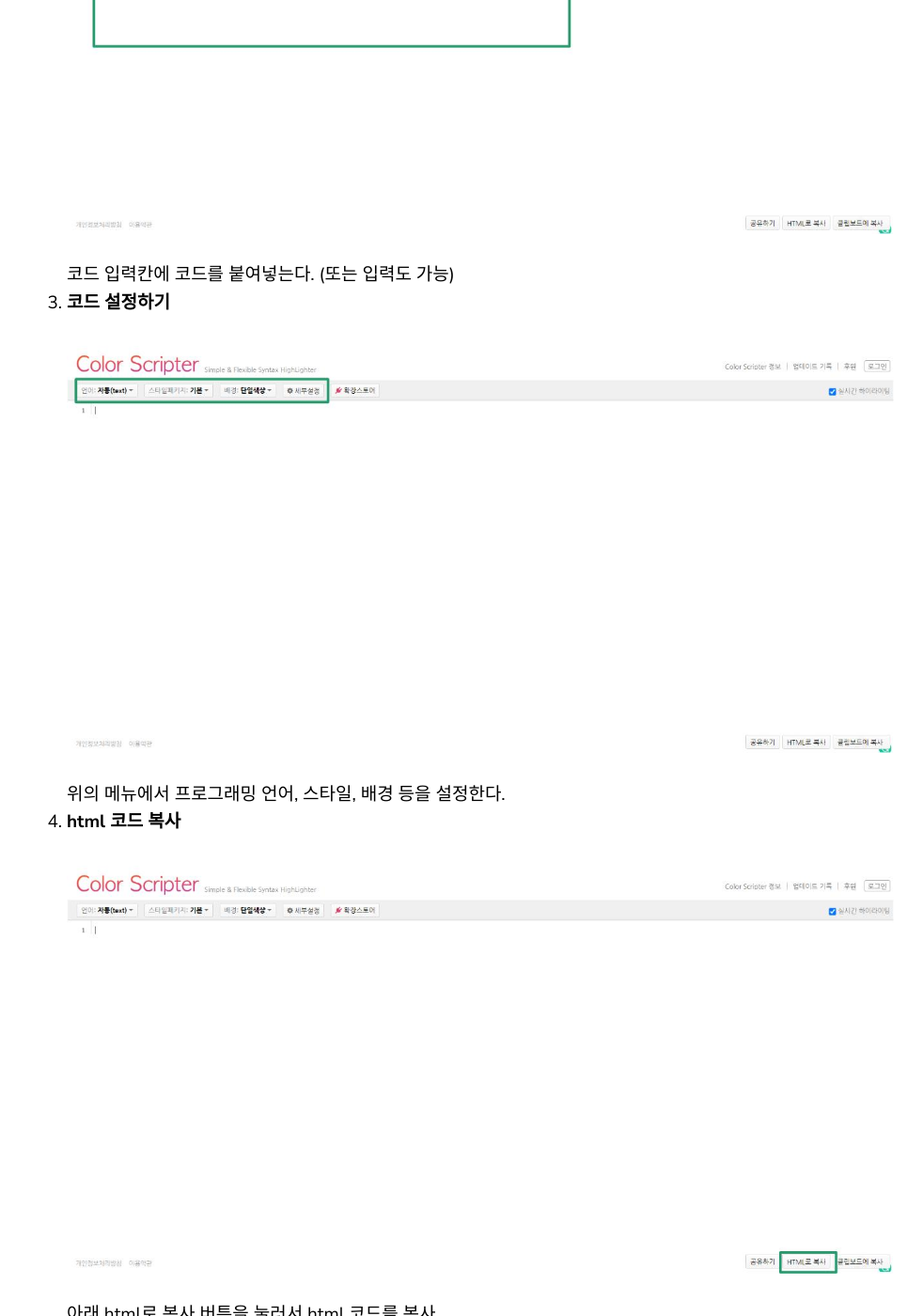
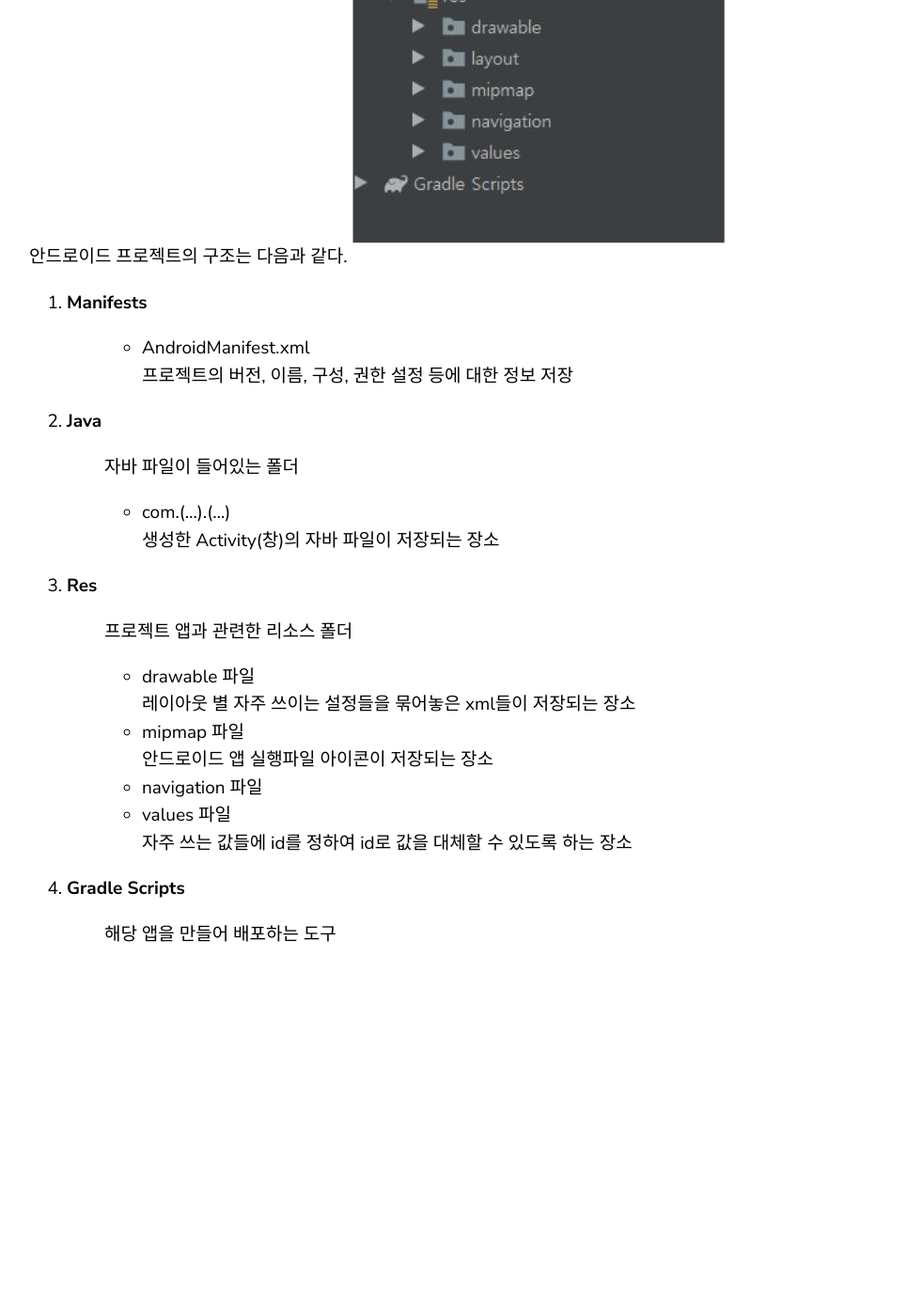
Before and after one commit to ytw060309/blog, a Jekyll site: the page built from _posts/2020-06-14-6안드로이드 프로젝트 구조.markdown, in a window 1280 px wide and 1400 px high, scrolled down 964 px. Shown: the whole window at 94% size, without its empty margins (149-1131 px from the left). Built offline with Jekyll 4.4.1, drawn with Linux system fonts in a browser that asks for light colours; comment, search, counter and statistics services are not loaded; after the commit the page ends 1998 px from its top, so only the background shows below that; some of the changed text lies outside the part shown.

Commit message:
6th post

```diff
--- a/_posts/2020-06-14-6안드로이드 프로젝트 구조.markdown
+++ b/_posts/2020-06-14-6안드로이드 프로젝트 구조.markdown
@@ -1,32 +1,33 @@
 ---
 layout: post
-title:  "#5 ColorScripter 사용하기"
-description: 코드에 색 입히기
-date:   2020-06-07 21:03:36 +0530
-categories: Colorscripter
+title:  "#6 안드로이드 프로젝트 구조"
+description: Android Developing
+date:   2020-06-14 21:03:36 +0530
+categories: android
 ---
 
 * * *
 
-> ## I. ColorScripter 사용하기
+> ## I. 안드로이드 프로젝트 구조
 
->   > Color Scripter를 이용하면 웹페이지에 코드를 업로드 할 때 훨씬 깔끔한 코드를 올릴 수 있다.
+>   > 안드로이드 프로젝트의 구조는 다음과 같다.
+![Alt text]({{ site.baseurl }}/assets/img/6/img1.jpg "1")
 
->   > Color Scripter 사용 방법
->   > 1. **color scripter 검색**
->   > 2. **코드 작성하기**
-![Alt text]({{ site.baseurl }}/assets/img/5/img1.jpg "2")
-코드 입력칸에 코드를 붙여넣는다. (또는 입력도 가능)
->   > 3. **코드 설정하기**
-![Alt text]({{ site.baseurl }}/assets/img/5/img2.jpg "2")
-위의 메뉴에서 프로그래밍 언어, 스타일, 배경 등을 설정한다.
->   > 4. **html 코드 복사**
-![Alt text]({{ site.baseurl }}/assets/img/5/img3.jpg "2")
-아래 html로 복사 버튼을 눌러서 html 코드를 복사
->   > 5. **사이트에 코드 삽입**
-4번에서 복사한 html 코드를 붙여넣는다.
-
->   > TIP - 더 많은 코드 스타일
->   > 위의 메뉴에서 확장 스토어 선택
-![Alt text]({{ site.baseurl }}/assets/img/5/img4.jpg "2")
->   > 이곳에서 원하는 언어팩을 선택하면, 그 스타일의 코드 작성 가능
+>   > 1. **Manifests**
+>   >   > - AndroidManifest.xml
+>   >   >  프로젝트의 버전, 이름, 구성, 권한 설정 등에 대한 정보 저장
+>   > 2. **Java**
+>   >   > 자바 파일이 들어있는 폴더
+>   >   > - com.(...).(...)
+ 생성한 Activity(창)의 자바 파일이 저장되는 장소
+>   > 3. **Res**
+>   >   > 프로젝트 앱과 관련한 리소스 폴더
+>   >   > - drawable 파일
+ 레이아웃 별 자주 쓰이는 설정들을 묶어놓은 xml들이 저장되는 장소
+>   >   > - mipmap 파일
+ 안드로이드 앱 실행파일 아이콘이 저장되는 장소
+>   >   > - navigation 파일
+>   >   > - values 파일
+ 자주 쓰는 값들에 id를 정하여 id로 값을 대체할 수 있도록 하는 장소
+>   > 4. **Gradle Scripts**
+>   >   > 해당 앱을 만들어 배포하는 도구
```
